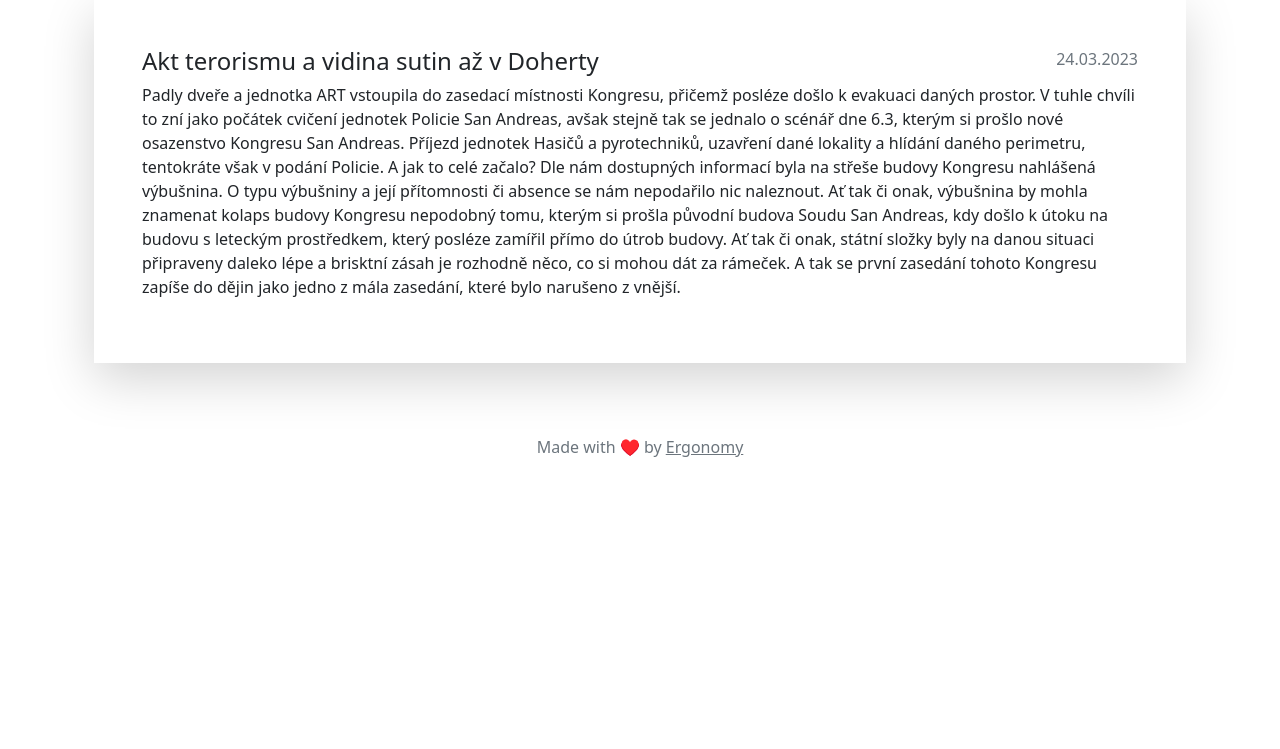
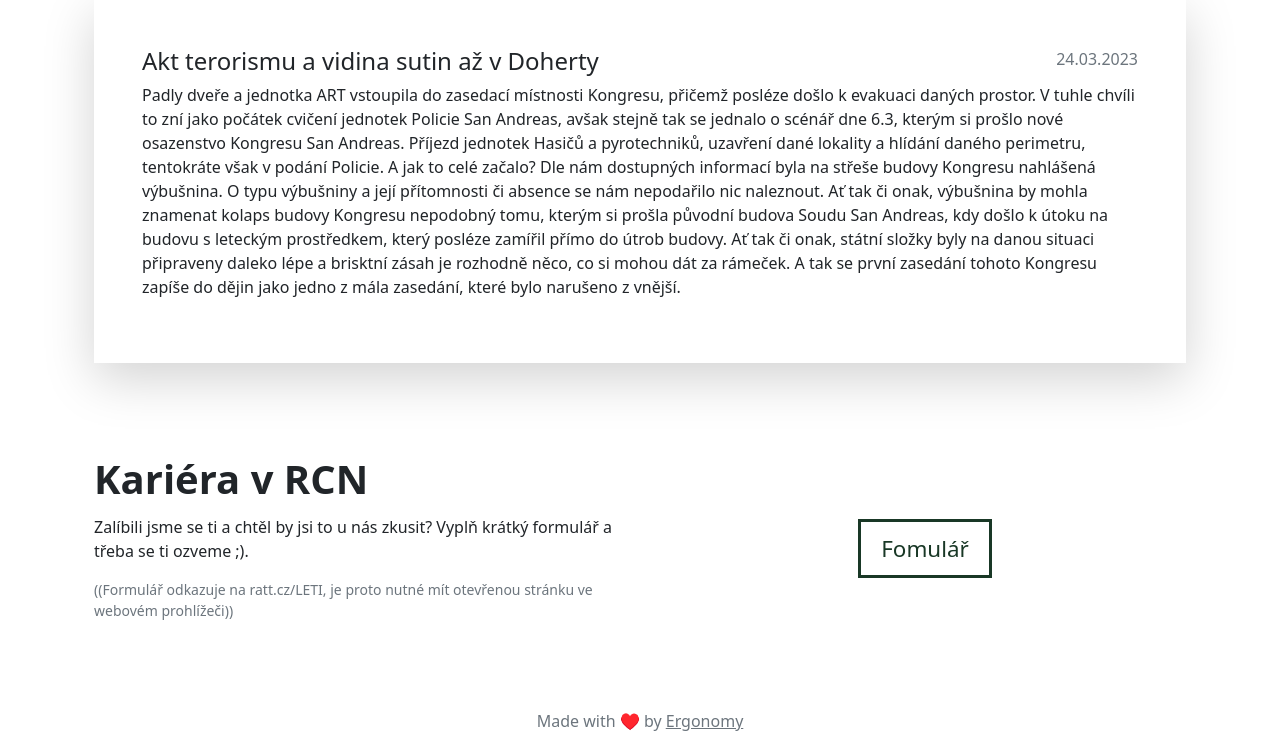
Before and after one commit to Petriik01/petriik01.github.io, a PHP site: page /redcountynews.ic/index.html in a window 1280 px wide. Shown: the part 1823-2572 px from the top of the page. Before the commit the page ends 2280 px from the top, so only its background shows below. Run offline with PHP 8.4, Linux system fonts and the light colour scheme; some libraries are stand-ins or nearby versions.

Commit message:
menší úpravy

```diff
--- a/redcountynews.ic/index.html
+++ b/redcountynews.ic/index.html
@@ -179,6 +179,16 @@
               </div>
           </div>
       </div>
+      <div class="row flex-lg-row-reverse align-items-center g-5 py-5">
+          <div class="col-10 col-sm-8 col-lg-6 d-flex justify-content-center mobile-img">
+              <a class="button" href="https://ratt.cz/LETI" target="_blank">Fomulář</a>
+          </div>
+          <div class="col-lg-6">
+              <h1 class="fw-bold lh-1 mb-3" >Kariéra v RCN</h1>
+              <p class="fw-light">Zalíbili jsme se ti a chtěl by jsi to u nás zkusit? Vyplň krátký formulář a třeba se ti ozveme ;).</p>
+              <p class="small text-secondary">((Formulář odkazuje na ratt.cz/LETI, je proto nutné mít otevřenou stránku ve webovém prohlížeči))</p>
+          </div>
+      </div>
   </div>
 </main>
 <footer>
--- a/redcountynews.ic/styles.css
+++ b/redcountynews.ic/styles.css
@@ -116,3 +116,16 @@
     color: #1b5632 !important;
     margin-bottom: 2px;
 }
+.button{
+    color: #193826!important;
+    text-decoration: none;
+    font-size: 1.4rem;
+    border: 3px solid #193826;
+    padding: 10px 20px;
+    transition: .2s;
+}
+.button:hover{
+    color: white!important;
+    background: #193826;
+    transition: .2s;
+}
```
